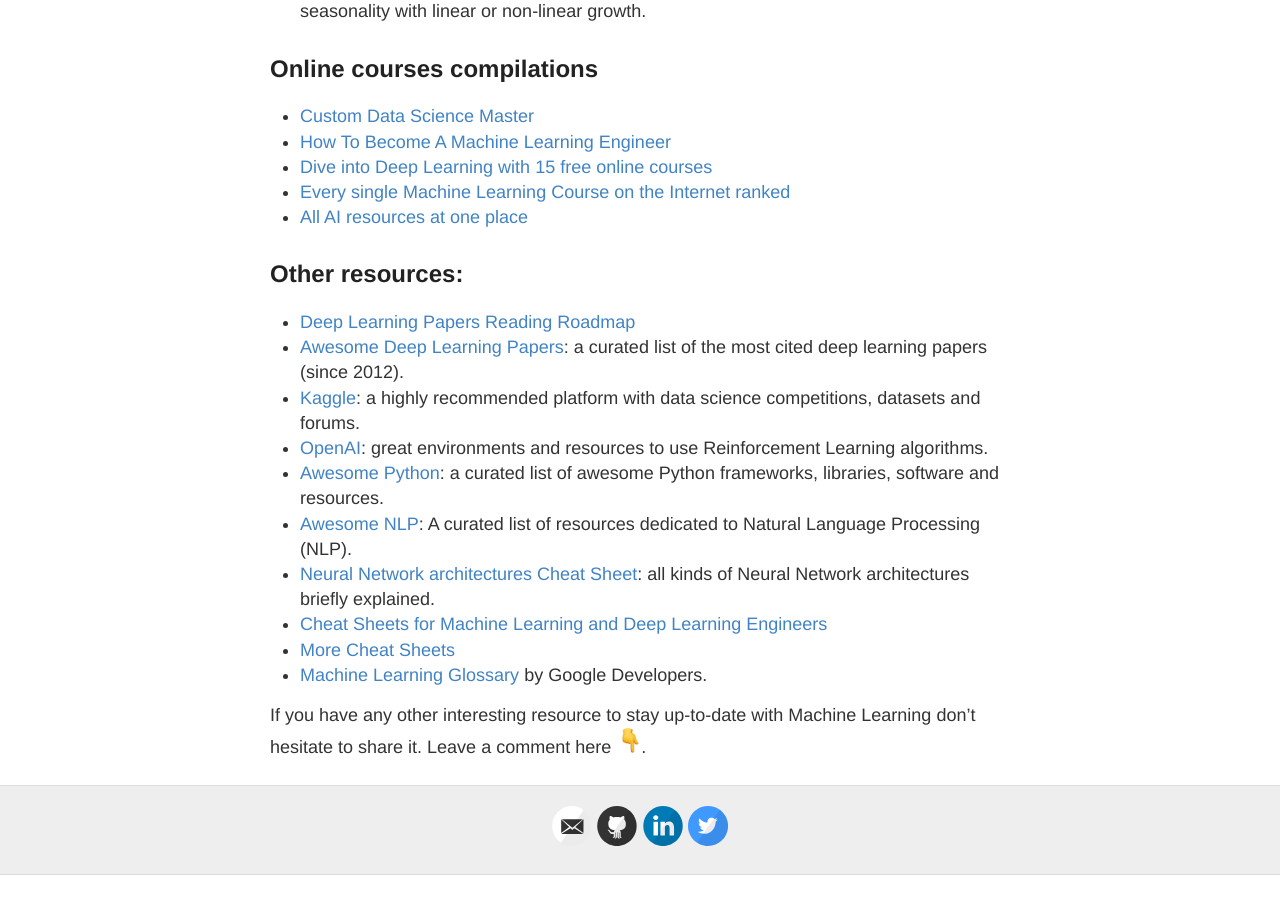
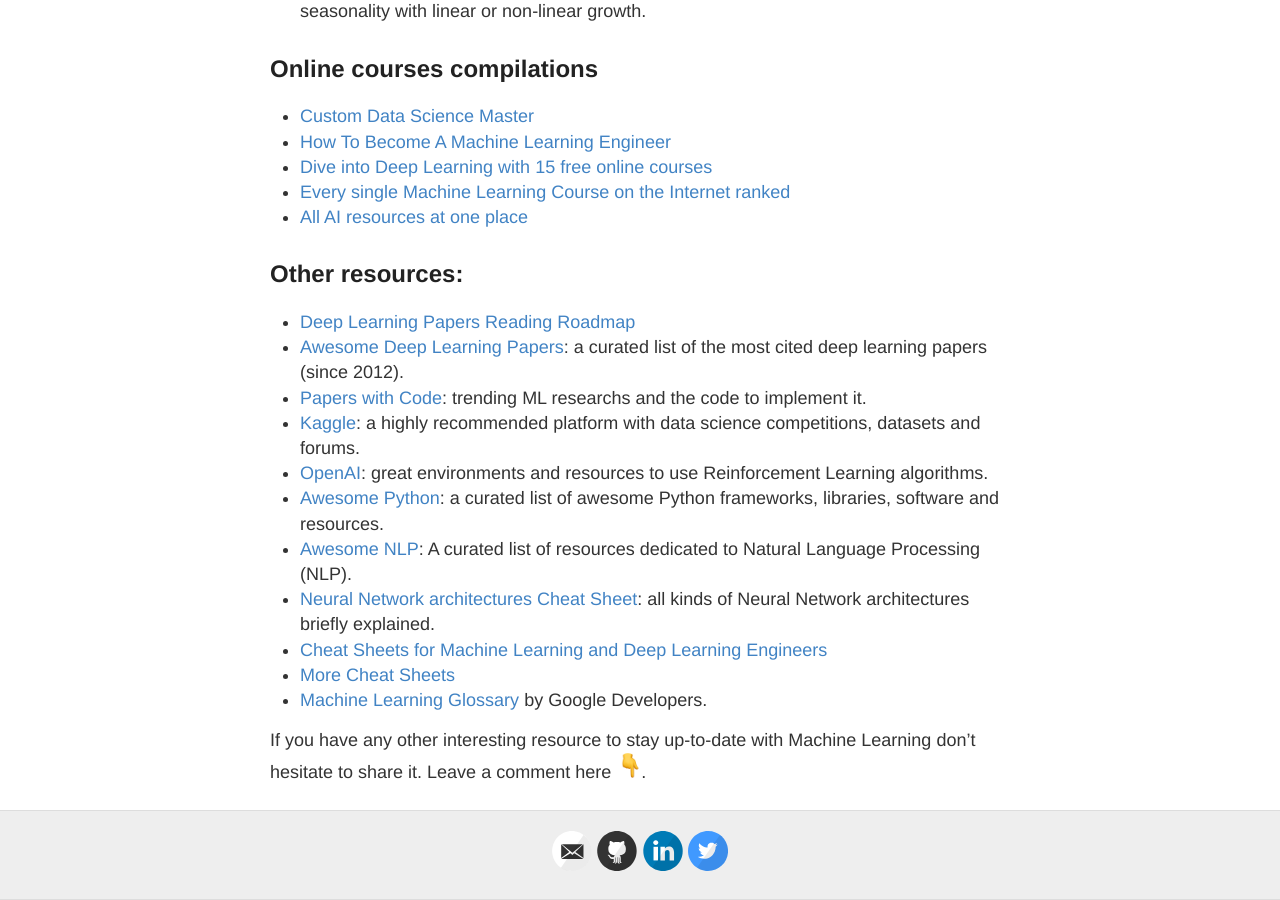
Before and after one commit to AlbertoSabater/AlbertoSabater.github.io, a Jekyll site: the page built from resources.md, in a window 1280 px wide and 900 px high, scrolled down 2494 px. Built offline with Jekyll 4.4.1, drawn with Linux system fonts in a browser that asks for light colours; comment, search, counter and statistics services are not loaded; before the commit the page ends 3369 px from its top, so only the background shows below that.

Commit message:
Update resources.md

```diff
--- a/resources.md
+++ b/resources.md
@@ -121,6 +121,7 @@ https://unsupervisedmethods.com/over-150-of-the-best-machine-learning-nlp-and-py
 
 * [Deep Learning Papers Reading Roadmap](https://github.com/songrotek/Deep-Learning-Papers-Reading-Roadmap)
 * [Awesome Deep Learning Papers](https://github.com/terryum/awesome-deep-learning-papers): a curated list of the most cited deep learning papers (since 2012).
+* [Papers with Code](https://paperswithcode.com/): trending ML researchs and the code to implement it.
 * [Kaggle](https://www.kaggle.com/): a highly recommended platform with data science competitions, datasets and forums.
 * [OpenAI](https://universe.openai.com/): great environments and resources to use Reinforcement Learning algorithms.
 * [Awesome Python](https://awesome-python.com/): a curated list of awesome Python frameworks, libraries, software and resources.
```
